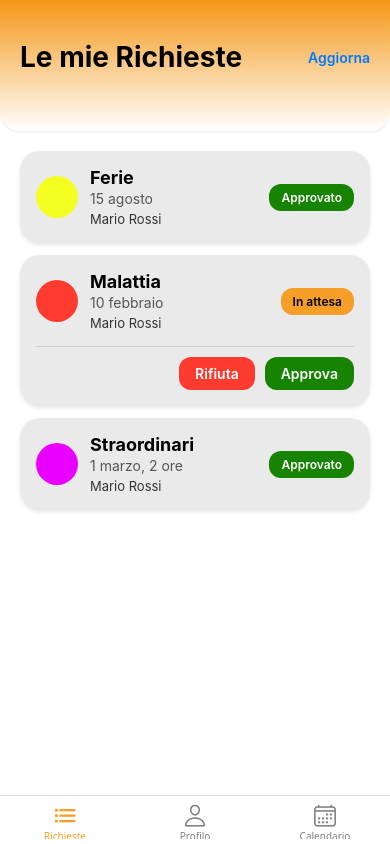
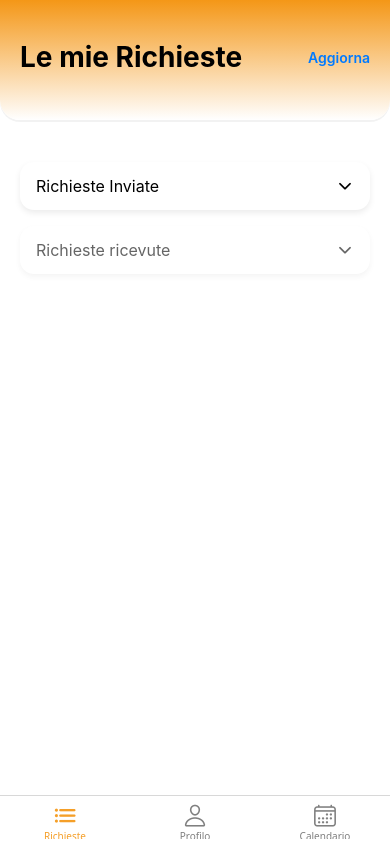
Before and after one commit to jacopobigoni898/ProgettoMobileSyncpoint, a React Native app: screen /Richieste in a window 390 px wide. Built offline with nearby package versions, Linux system fonts and the light colour scheme.

Commit message:
agginuto il controllo del id del utente se è admin o meno per mostrare le richieste

```diff
--- a/src/app/components/RequestCard.tsx
+++ b/src/app/components/RequestCard.tsx
@@ -12,6 +12,8 @@ interface RequestCardProps {
   onApprove?: () => void;        // Funzione da eseguire all'approvazione
   onReject?: () => void;         // Funzione da eseguire al rifiuto
   requesterName?: string;        // Nome della persona che ha inviato la richiesta
+  // Se true, mostra i pulsanti di azione (approva/rifiuta). Usato per distinguere 'sent' vs 'received'.
+  showActions?: boolean;
 }
 
 export const RequestCard = ({
@@ -23,6 +25,7 @@ export const RequestCard = ({
   onApprove,
   onReject,
   requesterName,
+  showActions = false,
 }: RequestCardProps) => {
 
   // ... (Tieni le funzioni getTypeColor e getBadgeStyle come prima) ...
@@ -81,7 +84,7 @@ export const RequestCard = ({
       </View>
 
       {/* CAMBIAMENTO 3: Sezione Admin inserita qui sotto */}
-      {isAdmin && status === RequestStatus.PENDING && (
+      {showActions && status === RequestStatus.PENDING && (
         <View style={styles.adminActionContainer}>
           <TouchableOpacity
             style={[styles.actionBtn, styles.rejectBtn]}
--- a/src/app/hooks/UseRequests.ts
+++ b/src/app/hooks/UseRequests.ts
@@ -18,17 +18,42 @@ export const useRequests = () => {
   const user = AuthStore.getLoggedUser();
   const isAdmin = AuthStore.isAdmin();
 
+  // Stato del filtro: 'none' = nessun filtro selezionato (non mostrare niente),
+  // 'sent' = richieste inviate, 'received' = richieste ricevute
+  const [filterMode, setFilterMode] = useState<'none'|'sent' | 'received'>('none');
+
   // 3. FUNZIONE DI CARICAMENTO (Il cuore dell'hook)
   const loadData = useCallback(async () => {
     setLoading(true);
     setError(null);
     try {
+      // Se non è selezionato alcun filtro => non mostriamo richieste
+      if (filterMode === 'none') {
+        setRequests([]);
+        setLoading(false);
+        return;
+      }
+
       // LOGICA BUSINESS:
-      // Se sono Admin -> Voglio vedere TUTTE le richieste (passo undefined)
-      // Se sono User  -> Voglio vedere solo le MIE (passo il mio ID)
-      const userIdToFilter = isAdmin ? undefined : user.id;
+      // - Se sono NON-admin -> vedo solo le mie richieste (l'unico filtro valido è 'sent')
+      // - Se sono admin:
+      //    * 'sent' => vedi le richieste inviate dall'admin (user.id)
+      //    * 'received' => vedi le richieste degli altri (undefined ma poi filtrate)
+      let userIdToFilter: string | undefined;
+      if (!isAdmin) {
+        // Non-admin può solo vedere le proprie richieste: forziamo 'sent'
+        userIdToFilter = user.id;
+      } else {
+        userIdToFilter = filterMode === 'sent' ? user.id : undefined;
+      }
 
-      const data = await repository.getRequests(userIdToFilter);
+      let data = await repository.getRequests(userIdToFilter);
+
+      // Se admin e vuole vedere 'received', escludo le sue stesse richieste
+      if (isAdmin && filterMode === 'received') {
+        data = data.filter(r => r.userId !== user.id);
+      }
+
       setRequests(data);
     } catch (err) {
       console.error("Errore durante il caricamento richieste:", err);
@@ -36,10 +61,14 @@ export const useRequests = () => {
     } finally {
       setLoading(false);
     }
-  }, [isAdmin, user.id]);
+  }, [isAdmin, user.id, filterMode]);
 
   // 4. AZIONI ADMIN: Approva
   const approveRequest = async (requestId: string) => {
+    if (!isAdmin) {
+      alert("Non sei autorizzato a eseguire questa azione.");
+      return;
+    }
     try {
       setLoading(true); // Mostriamo il caricamento mentre salva
       await repository.updateRequestStatus(requestId, RequestStatus.APPROVED);
@@ -53,6 +82,10 @@ export const useRequests = () => {
 
   // 5. AZIONI ADMIN: Rifiuta
   const rejectRequest = async (requestId: string) => {
+    if (!isAdmin) {
+      alert("Non sei autorizzato a eseguire questa azione.");
+      return;
+    }
     try {
       setLoading(true);
       await repository.updateRequestStatus(requestId, RequestStatus.REJECTED);
@@ -75,6 +108,8 @@ export const useRequests = () => {
     loading,         // Sta caricando?
     error,           // Ci sono errori?
     isAdmin,         // Sono admin?
+    filterMode,      // 'sent' | 'received'
+    setFilterMode,   // cambia il filtro e ricarica automaticamente
     refresh: loadData, // Funzione per forzare l'aggiornamento (pull-to-refresh)
     approveRequest,  // Funzione approva
     rejectRequest    // Funzione rifiuta
--- a/src/app/screens/RequestsScreen.tsx
+++ b/src/app/screens/RequestsScreen.tsx
@@ -4,15 +4,17 @@ import { View, Text, FlatList, StyleSheet, ActivityIndicator, TouchableOpacity }
 import { useSafeAreaInsets } from 'react-native-safe-area-context';
 // 2. Importiamo il gradiente
 import { LinearGradient } from 'expo-linear-gradient';
+import { Ionicons } from '@expo/vector-icons';
 
 import { useRequests } from '../hooks/UseRequests';
 import { RequestCard } from '../components/RequestCard';
 import { Request } from '../../domain/entities/Request';
 import { RequestStatus, RequestType } from '../../domain/entities/RequestsType';
+import { AuthStore } from '../../core/AuthStore';
 
 export default function RequestsScreen() {
 
-  const { requests, loading, isAdmin, refresh, approveRequest, rejectRequest } = useRequests();
+  const { requests, loading, isAdmin, refresh, approveRequest, rejectRequest, filterMode, setFilterMode } = useRequests();
   // 3. Hook per ottenere l'altezza della status bar (tacca)
   const insets = useSafeAreaInsets();
 
@@ -36,6 +38,13 @@ export default function RequestsScreen() {
       ? getDuration(item.startDate, item.endDate)
       : undefined;
 
+    const currentUser = AuthStore.getLoggedUser();
+
+    // Definiamo per ogni richiesta se è 'inviata' (item.userId === mio id)
+    // o 'ricevuta' (se io sono admin e item.userId !== mio id)
+    const isSent = item.userId === currentUser.id;
+    const isReceived = isAdmin && item.userId !== currentUser.id;
+
     return (
       <RequestCard
         type={item.type}
@@ -44,6 +53,8 @@ export default function RequestsScreen() {
         durationString={duration}
         isAdmin={isAdmin}
         requesterName={item.requesterName}
+        // Mostra le azioni solo quando la richiesta è 'ricevuta' dall'admin
+        showActions={isReceived && filterMode === 'received'}
         onApprove={() => approveRequest(item.id)}
         onReject={() => rejectRequest(item.id)}
       />
@@ -70,13 +81,44 @@ export default function RequestsScreen() {
         </View>
       </LinearGradient>
 
-      {/* CONTENUTO */}
+      {/* BODY: contenitore flessibile che contiene filtri + area contenuti */}
+      <View style={styles.bodyContainer}>
+        {/* FILTRI: due pulsanti in stile pill (come da mock) */}
+        <View style={styles.filterContainer}>
+          <TouchableOpacity
+            style={[styles.filterBtn, filterMode === 'sent' && styles.filterActive]}
+            onPress={() => setFilterMode(filterMode === 'sent' ? 'none' : 'sent')}
+          >
+            <Text style={styles.filterText}>Richieste Inviate</Text>
+            <Ionicons name="chevron-down" size={18} color="#000" />
+          </TouchableOpacity>
+
+          <TouchableOpacity
+            style={[
+              styles.filterBtn,
+              filterMode === 'received' && styles.filterActive,
+              !isAdmin && styles.filterDisabled
+            ]}
+            onPress={() => isAdmin ? setFilterMode(filterMode === 'received' ? 'none' : 'received') : undefined}
+            disabled={!isAdmin}
+          >
+            <Text style={styles.filterText}>Richieste ricevute</Text>
+            <Ionicons name="chevron-down" size={18} color="#000" />
+          </TouchableOpacity>
+        </View>
+
+        {/* CONTENUTO: qui la lista prende tutto lo spazio rimanente */}
         {loading ? (
           <View style={styles.center}>
             <ActivityIndicator size="large" color="#007AFF" />
           </View>
         ) : (
+          filterMode === 'none' ? (
+            // Nessun filtro selezionato: mostriamo spazio vuoto (come da mock)
+            <View style={styles.emptyPlaceholder} />
+          ) : (
             <FlatList
+              style={{ flex: 1 }}
               data={requests}
               renderItem={renderItem}
               keyExtractor={(item) => item.id.toString()}
@@ -85,7 +127,9 @@ export default function RequestsScreen() {
                 <Text style={styles.emptyText}>Nessuna richiesta trovata.</Text>
               }
             />
+          )
         )}
+      </View>
     </View>
   );
 }
@@ -97,8 +141,9 @@ const styles = StyleSheet.create({
   },
   // --- STILI AGGIORNATI PER HEADER ---
   gradientHeader: {
-    flex:0.5,
-    paddingBottom: 15,          // Spazio sotto il titolo
+    marginBottom: 40,
+    paddingBottom: 18,          // Spazio sotto il titolo
+    minHeight: 120,
     borderBottomLeftRadius: 20, // (Opzionale) Arrotonda il fondo del gradiente
     borderBottomRightRadius: 20,
     elevation: 4,               // Leggera ombra su Android
@@ -118,16 +163,55 @@ const styles = StyleSheet.create({
     fontWeight: 'bold',
     color: '#000', // Nero pieno per contrasto
   },
+  filterContainer: {
+    paddingVertical: 12,
+    paddingHorizontal: 0,
+    marginTop: -20,
+  },
+  filterBtn: {
+    backgroundColor: '#FFFFFF',
+    borderRadius: 14,
+    paddingVertical: 14,
+    paddingHorizontal: 16,
+    flexDirection: 'row',
+    justifyContent: 'space-between',
+    alignItems: 'center',
+    shadowColor: '#000',
+    shadowOffset: { width: 0, height: 3 },
+    shadowOpacity: 0.08,
+    shadowRadius: 6,
+    elevation: 3,
+    marginBottom: 16,
+    width: '100%'
+  },
+  filterText: {
+    fontSize: 16,
+    color: '#000',
+  },
+  filterActive: {
+    borderWidth: 1,
+    borderColor: '#F59F28',
+  },
+  filterDisabled: {
+    opacity: 0.6,
+  },
   // -----------------------------------
+  bodyContainer: {
+    flex: 1,
+    paddingHorizontal: 20,
+    paddingTop: 10,
+  },
   listContent: {
-    paddingHorizontal: 20,
-    paddingTop: 20, // Spazio tra il gradiente e la prima card
+    paddingTop: 10, // Spazio tra il gradiente e la prima card
     paddingBottom: 40,
   },
   center: {
     flex: 1,
     justifyContent: 'center',
     alignItems: 'center',
+  },
+  emptyPlaceholder: {
+    flex: 1,
   },
   emptyText: {
     textAlign: 'center',
--- a/src/core/AuthStore.ts
+++ b/src/core/AuthStore.ts
@@ -6,7 +6,7 @@ const CURRENT_USER: User = {
   name: 'Mario ',
   surname: 'Rossi',
   email: 'mario@synncpoint.it',
-  role: UserRole.ADMIN, // <--- Cambia in UserRole.EMPLOYEE per vedere la differenza
+  role: UserRole.EMPLOYEE, // <--- Cambia in UserRole.EMPLOYEE per vedere la differenza
 };
 
 export const AuthStore = {
```
Lines whose indentation alone changed are shown as unchanged.
